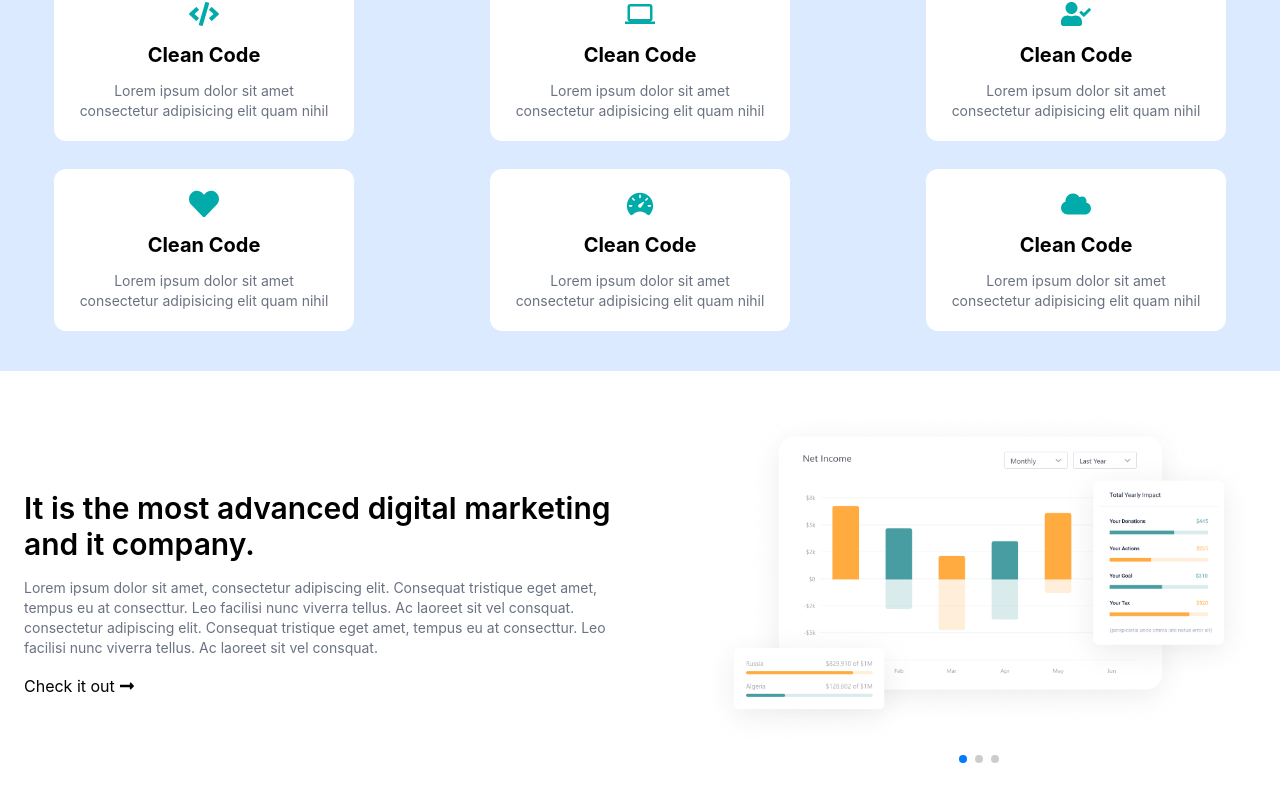
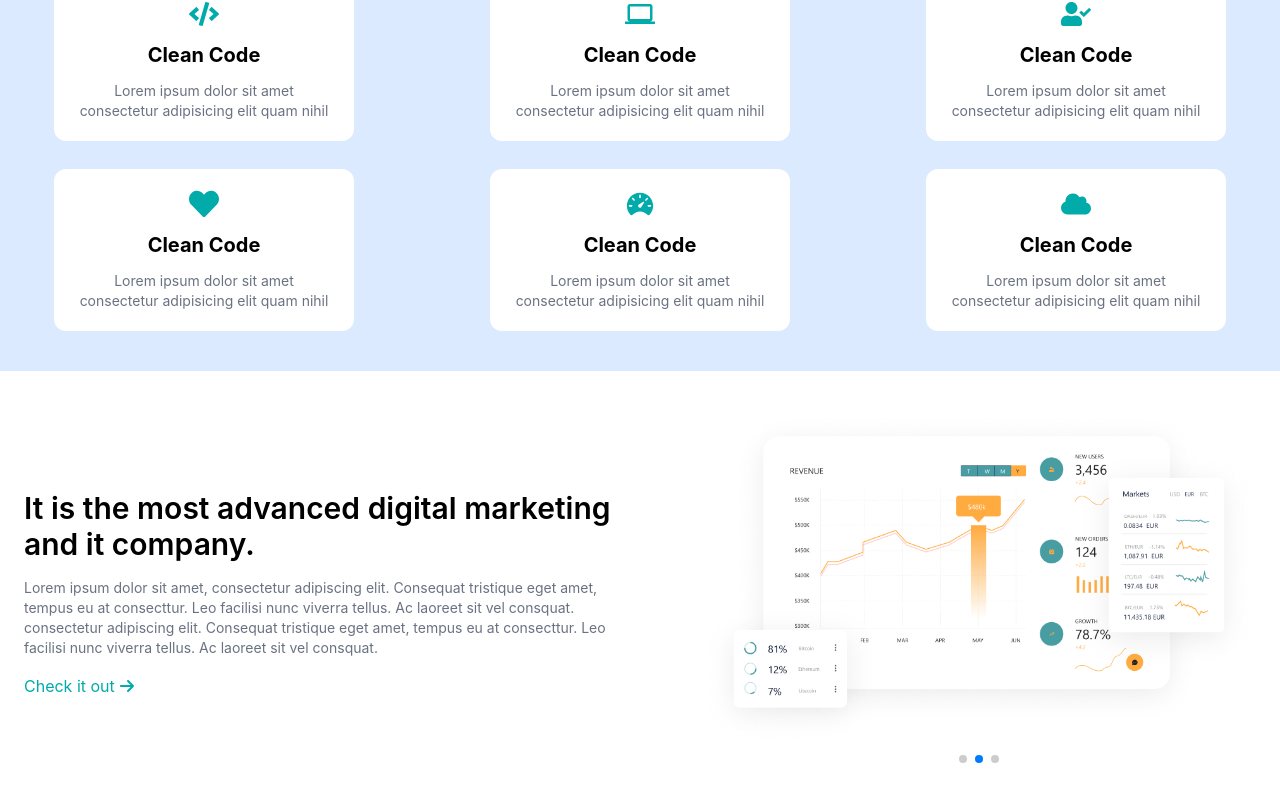
Before and after one commit to Asildar-Hajiyev/bigspring, a React (Vite) app: page / in a window 1280 px wide. Shown: the part 872-1673 px from the top of the page. Built offline with nearby package versions, Linux system fonts and the light colour scheme.

Commit message:
End update Section 3

```diff
--- a/src/Section3.jsx
+++ b/src/Section3.jsx
@@ -1,9 +1,13 @@
-import { FaLongArrowAltRight } from "react-icons/fa";
+import { FaArrowRight } from "react-icons/fa6";
+
 import slide1 from './assets/service-slide-1.png'
 import slide2 from './assets/service-slide-2.png'
 import slide3 from './assets/service-slide-3.png'
 import { Swiper, SwiperSlide } from "swiper/react";
 import { Pagination } from "swiper/modules";
+import { Autoplay } from "swiper/modules";
+import "swiper/css/autoplay";
+
 import "swiper/css";
 import "swiper/css/pagination";
 function Section3() {
@@ -19,10 +23,10 @@ function Section3() {
             elit. Consequat tristique eget amet, tempus eu at consecttur. Leo
             facilisi nunc viverra tellus. Ac laoreet sit vel consquat.
           </p>
-          <a href="#" className="flex items-center gap-1 ">Check it out <FaLongArrowAltRight/></a>
+          <a href="#" className="flex items-center gap-1 text-[#00ABAA]">Check it out <FaArrowRight/></a>
         </div>
          <div className="w-full lg:w-[45%]">
-            <Swiper modules={[Pagination]} pagination={{ clickable: true }}>
+            <Swiper modules={[Pagination, Autoplay ]} pagination={{ clickable: true }}  autoplay={{ delay: 3000 }}>
                 <SwiperSlide><img src={slide1} alt="" className="w-full rounded-xl" /></SwiperSlide>
                 <SwiperSlide><img src={slide2} alt="" className="w-full rounded-xl" /></SwiperSlide>
                 <SwiperSlide><img src={slide3} alt="" className="w-full rounded-xl" /></SwiperSlide>
```
